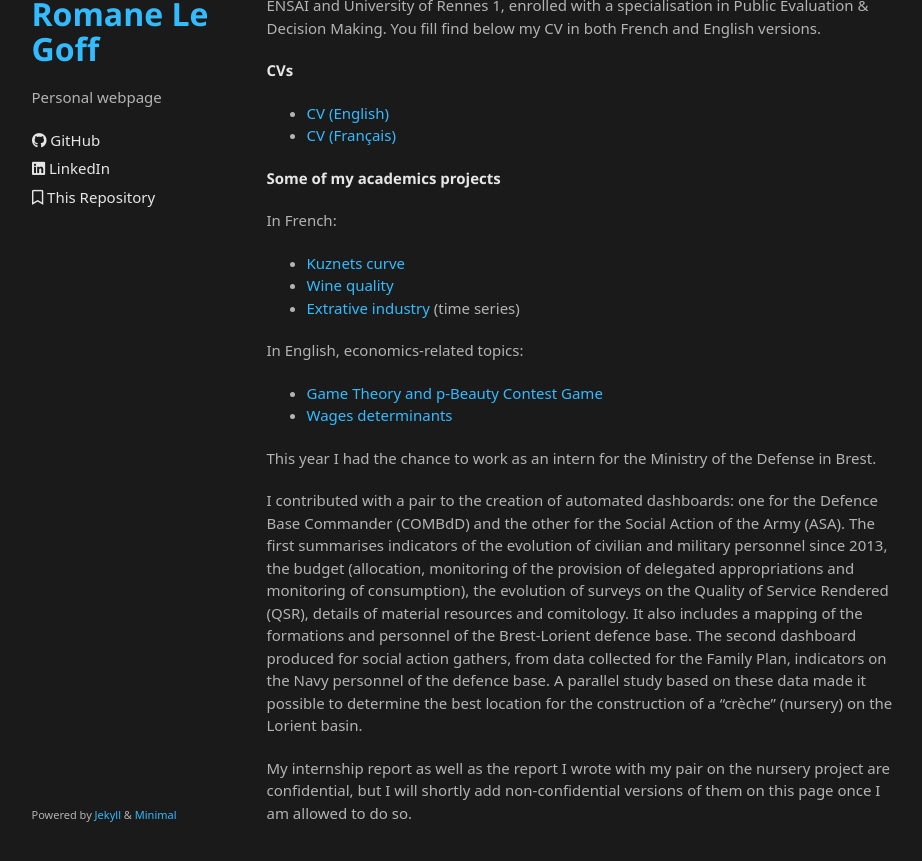
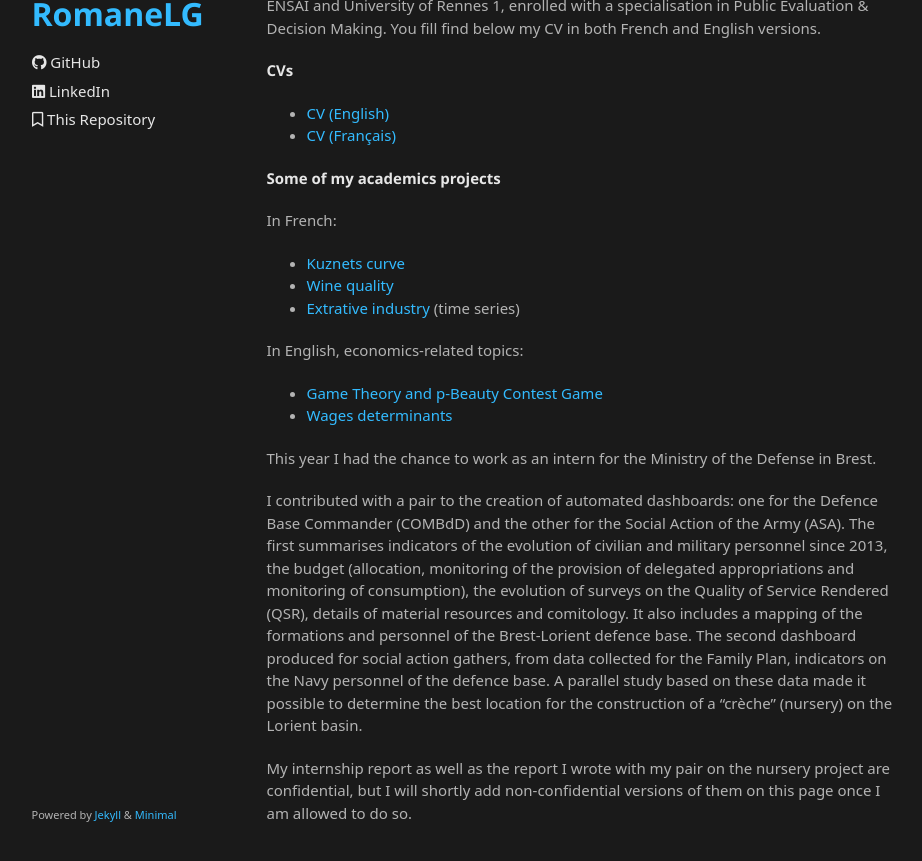
Before and after one commit to romanelgff/RomaneLG, a Jekyll site: the page built from index.md, in a window 1280 px wide and 1107 px high. Shown: the part 213-1074 px from the top of the window, without its empty margins (171-1093 px from the left). Built offline with Jekyll 4.4.1, drawn with Linux system fonts in a browser that asks for light colours; some web fonts are replaced; our own code applies the rules of GitHub Pages for plain Markdown files; the repository's description, which GitHub fills in, is left out.

Commit message:
Update _config.yml

```diff
--- a/_config.yml
+++ b/_config.yml
@@ -1,6 +1,6 @@
-title: Romane Le Goff
+title:
 logo:
-description: Personal webpage
+description:
 show_downloads: false
 google_analytics:
 theme: jekyll-theme-minimal
```
